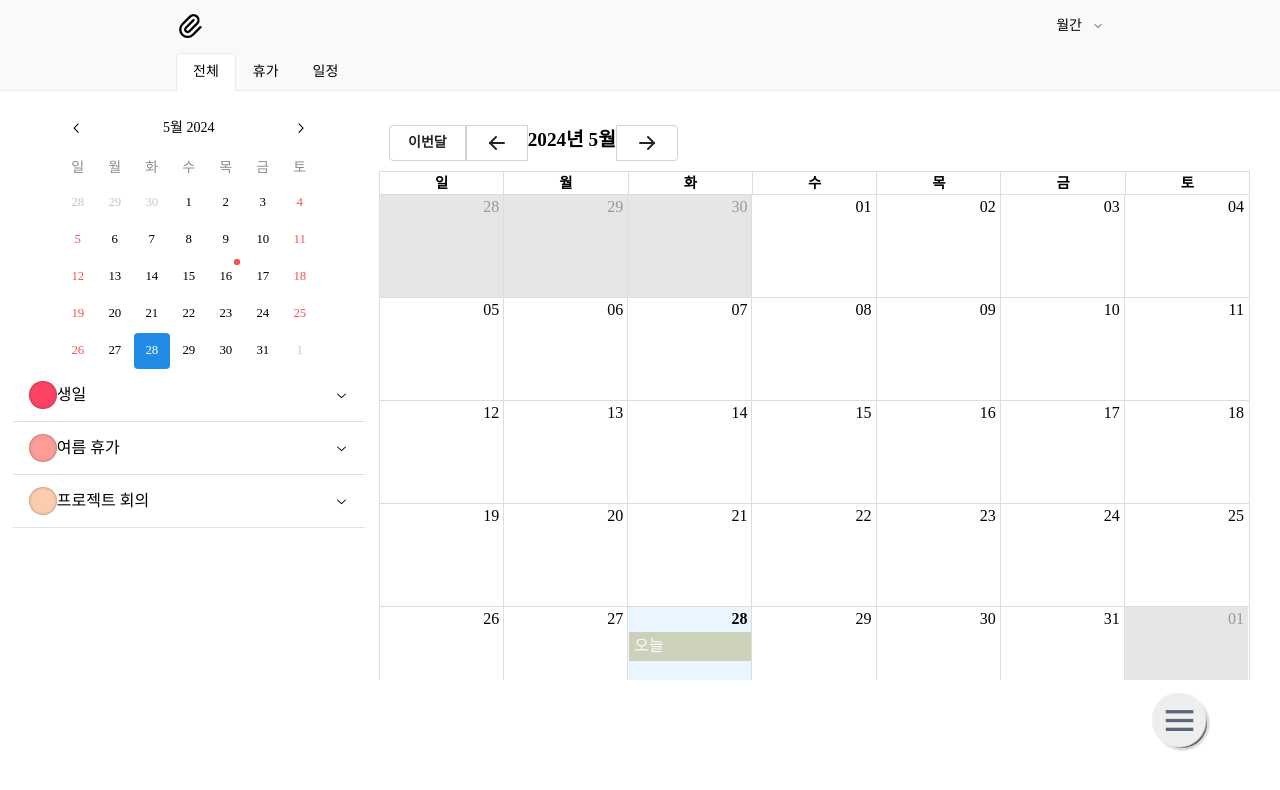
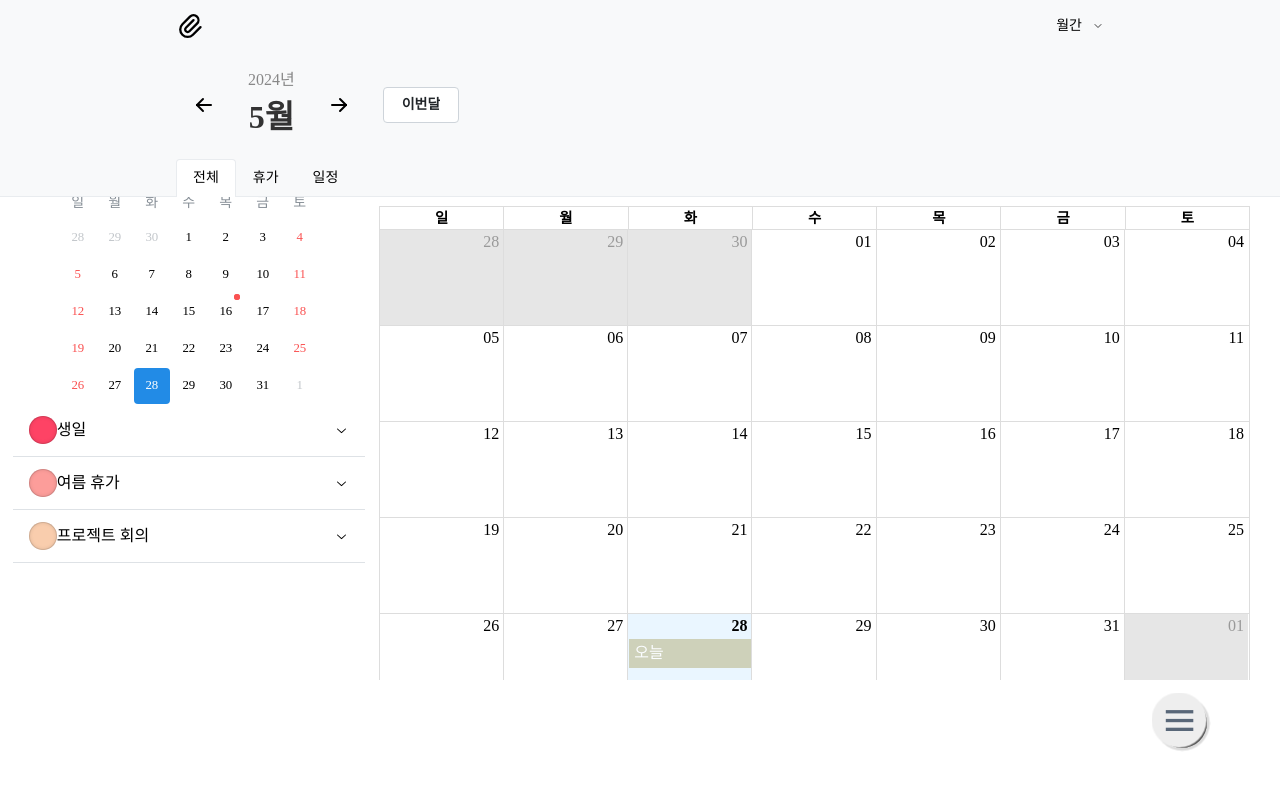
Before and after one commit to simple925/project-clip, a Next.js app: page /Calendar/MainCalendar in a window 1280 px wide. Shown: the top 790 px of the page. Built offline with nearby package versions, Linux system fonts and the light colour scheme; a web font is replaced by a local one.

Commit message:
[메인 헤더] 기획안 UI에 맞추어 헤더 스타일링 진행(메인 달력과 분리)

```diff
--- a/src/app/(baseLayout)/Calendar/layout.tsx
+++ b/src/app/(baseLayout)/Calendar/layout.tsx
@@ -1,7 +1,7 @@
 /**
  * 메인 캘린더의 layout
  *
- * MainCalenderHear (메인 헤더 : 전체/휴가/일정 그룹 + 일간/주간/월간/일정목록 메뉴바)
+ * MainCalenderHear (메인 헤더 : 오늘 날짜 month 네비게이션 + 전체/휴가/일정 그룹 + 일간/주간/월간/일정목록 메뉴바)
  * MainCalendarSideCalendar (사이드 달력 : 현재 날짜, onSelect 동작)
  * MainGroup (사이드 그룹 : 내 캘린더 그룹 보기. TODO : 추가 기능 정의 필요)
  * MyCalendar (중앙 메인 달력 : react-big-calendar. 현재 날짜, onSelect 동작, calendarStateValue)
@@ -57,7 +57,7 @@ export default function MyPageLayout({ children }: { children: any }) {
   return (
     <>
       <AppShell
-        header={{ height: 85 }}
+        header={{ height: 120 }}
         withBorder={false}
         footer={{ height: 120 }}
         className={style["main"]}
--- a/src/app/(baseLayout)/popup/[id]/layout.tsx
+++ b/src/app/(baseLayout)/popup/[id]/layout.tsx
@@ -10,7 +10,7 @@ export const metadata = {
 
 export default function RootLayout({ children }: { children: any }) {
   return (
-    <html lang="en">
+    <html>
       <head>
         <ColorSchemeScript />
         <link rel="shortcut icon" href="/favicon.svg" />
--- a/src/app/layout.tsx
+++ b/src/app/layout.tsx
@@ -12,7 +12,7 @@ export const metadata = {
 
 export default function RootLayout({ children }: { children: any }) {
   return (
-    <html lang="en">
+    <html>
       <head>
         <ColorSchemeScript />
         <link rel="shortcut icon" href="/favicon.svg" />
--- a/src/components/MainCalendarHeader/MainCalendarHeader.tsx
+++ b/src/components/MainCalendarHeader/MainCalendarHeader.tsx
@@ -8,12 +8,15 @@ import { IconPaperclip, IconChevronDown, IconBoxMultiple1, IconBoxMultiple7 } fr
 import { IconBrowserCheck } from "@tabler/icons-react";
 import classes from "./MainCalendarHeader.module.css";
 import { View, Views } from "react-big-calendar";
+import { MainCalendarTitle } from "@/components/MainCalendarTitle/MainCalendarTitle";
+
 // ==> react-big-calendar의 view 속성 참고
 // https://jquense.github.io/react-big-calendar/examples/index.html?path=/docs/props--view
 // https://jquense.github.io/react-big-calendar/examples/index.html?path=/docs/props--cal-views
 
 const range = { label: "월간" }; // default 값 월간으로 지정
 const tabs = ["전체", "휴가", "일정"];
+const today = new Date();
 
 export function MainCalendarHeader(calendarState:any) {
 
@@ -53,19 +56,12 @@ export function MainCalendarHeader(calendarState:any) {
             withinPortal
           >
             <Menu.Target>
-              <UnstyledButton
-                className={cx(classes.range, {
-                  [classes.userActive]: userMenuOpened,
-                })}
-              >
+              <UnstyledButton className={cx(classes.range, {[classes.userActive]: userMenuOpened,})}>
                 <Group gap={7}>
-                  <Text fw={500} size="sm" lh={1} mr={3}>
-                    {range.label}
-                  </Text>
+                  <Text fw={500} size="sm" lh={1} mr={3}>{range.label}</Text>
                   <IconChevronDown
                     style={{ width: rem(12), height: rem(12) }}
-                    stroke={1.5}
-                  />
+                    stroke={1.5}/>
                 </Group>
               </UnstyledButton>
             </Menu.Target>
@@ -136,6 +132,7 @@ export function MainCalendarHeader(calendarState:any) {
         </Group>
       </Container>
       <Container>
+        <MainCalendarTitle date={today} calendarState={calendarView} />
         <Tabs
           defaultValue="전체"
           variant="outline"
--- /dev/null
+++ b/src/components/MainCalendarTitle/MainCalendarTitle.module.css
@@ -0,0 +1,45 @@
+.toolbar {
+  padding: 1rem;
+}
+
+.dateTitle {
+  display: flex;
+  flex-direction: column;
+  align-items: center;
+  margin: 0 1rem;
+}
+
+.year {
+  font-size: 1rem;
+  color: #888;
+}
+
+.month {
+  font-size: 2rem;
+  font-weight: bold;
+  color: #333;
+}
+
+.arrowIcon {
+  cursor: pointer;
+  transition: color 0.3s ease;
+}
+
+.arrowIcon:hover {
+  color: #007bff;
+}
+
+.todayButton {
+  margin-left: 1rem;
+  padding: 0.5rem 1rem;
+  font-size: 1rem;
+  background-color: #333;
+  color: #fff;
+  border: none;
+  border-radius: 4px;
+  cursor: pointer;
+}
+
+.todayButton:hover {
+  background-color: #555;
+}
--- /dev/null
+++ b/src/components/MainCalendarTitle/MainCalendarTitle.tsx
@@ -0,0 +1,37 @@
+'use client';
+import React, { useCallback, useEffect, useState } from "react";
+import style from './MainCalendarTitle.module.css';
+import { IconArrowRight, IconArrowLeft } from '@tabler/icons-react';
+import { rem, Button, Title, Group } from "@mantine/core";
+
+// 이번달, 이전 <-> 다음 월별 이동 툴바
+// TODO 추가 스타일링 필요 ==> mantine 버튼 스타일 참고하여 수정
+
+export function MainCalendarTitle({ date, onNavigate, currentAction }: any) {
+
+  const navigate = useCallback((action: string) => {
+    onNavigate(action);
+  }, [onNavigate]);
+
+  useEffect(() => {
+    console.log('액션 받아옴 ', currentAction)
+    if (currentAction) {
+      navigate(currentAction)
+    }
+  }, [currentAction, navigate])
+
+
+  return (
+    <div className={style.toolbar}>
+      <Group>
+        <IconArrowLeft className={style.arrowIcon} onClick={() => navigate('PREV')} />
+        <div className={style.dateTitle}>
+          <span className={style.year}>{`${date.getFullYear()}년`}</span>
+          <span className={style.month}>{`${date.getMonth() + 1}월`}</span>
+        </div>
+        <IconArrowRight className={style.arrowIcon} onClick={() => navigate('NEXT')} />
+        <Button variant="default" className={style.todayButton} onClick={() => navigate('TODAY')}>이번달</Button>
+      </Group>
+    </div>
+  );
+}
```
Also changed, not shown: src/components/CalendarToolbar/CalendarToolbar.tsx (+0 -13 lines).
